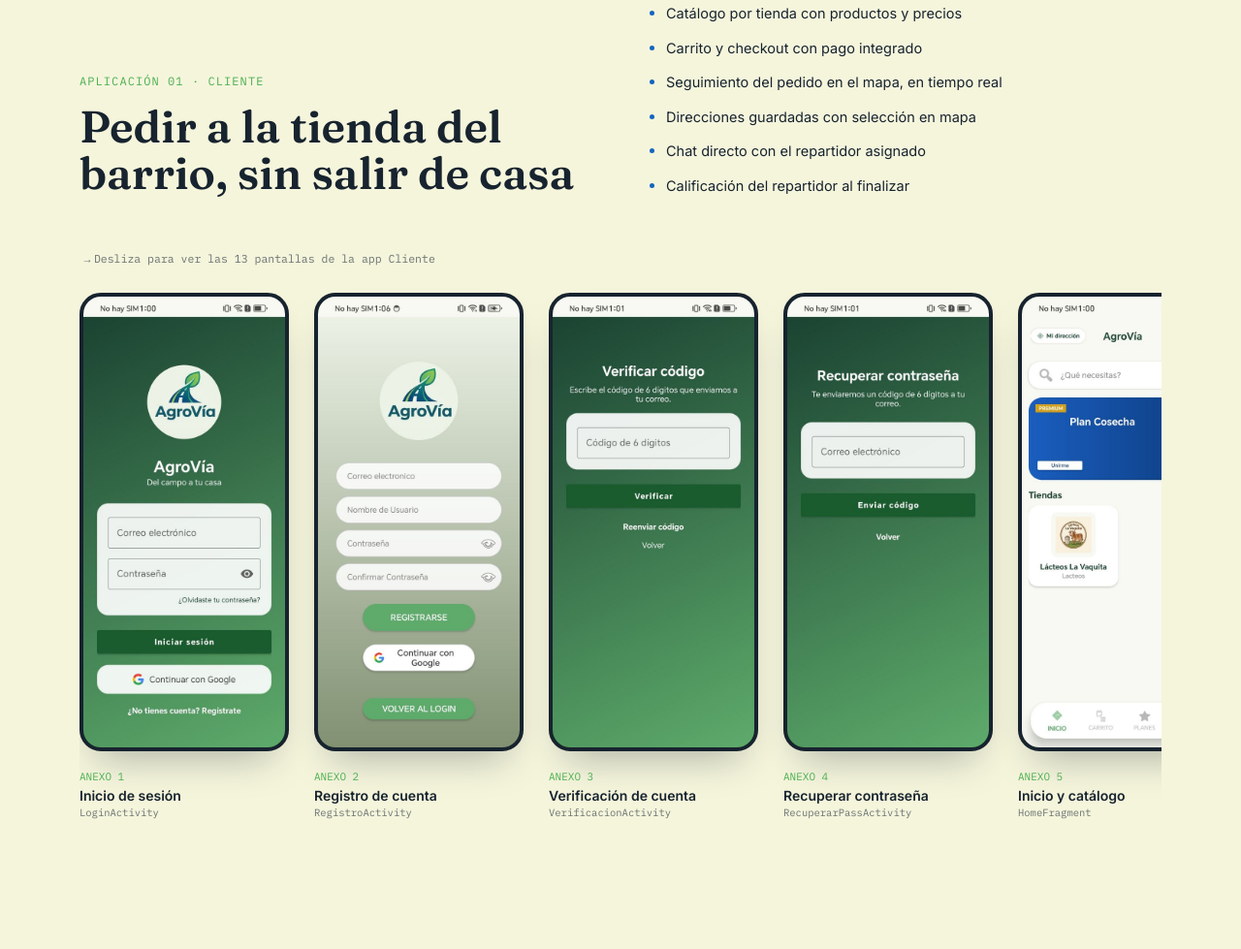
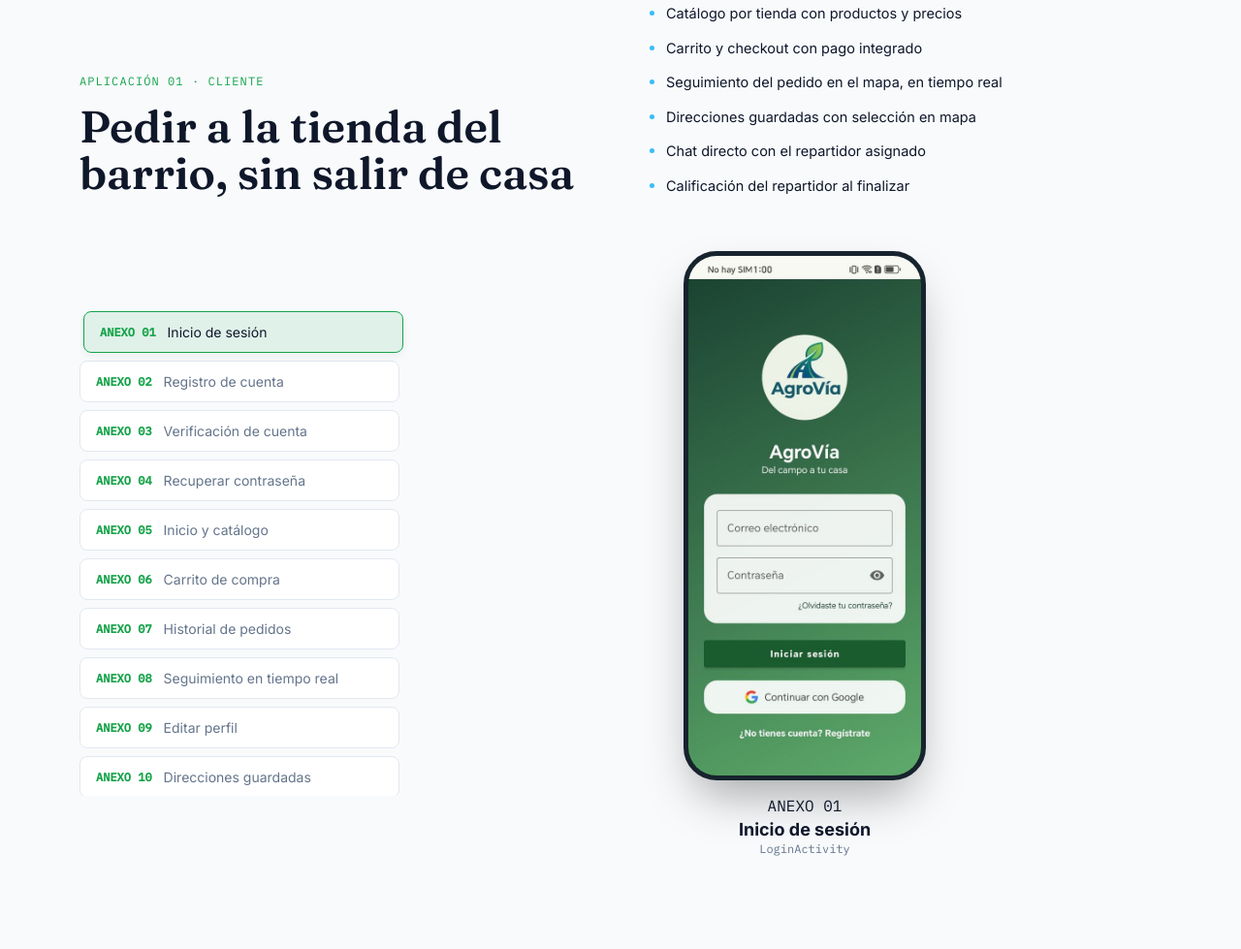
Before and after one commit to DAZA-28/AgroVia-web, a plain HTML site: page index.html in a window 1280 px wide. Shown: the part 2669-3648 px from the top of the page at 97% size. Drawn offline with nearby package versions, Linux system fonts and the light colour scheme.

Commit message:
rediseño de página

```diff
--- a/index.html
+++ b/index.html
@@ -10,20 +10,27 @@
 <link rel="preconnect" href="https://fonts.gstatic.com" crossorigin>
 <link href="https://fonts.googleapis.com/css2?family=Fraunces:ital,opsz,wght@0,9..144,340;0,9..144,480;0,9..144,600;1,9..144,420&family=Inter:wght@400;500;600;700&family=IBM+Plex+Mono:wght@400;500&display=swap" rel="stylesheet">
 <style>
-:root{
-  --verde-950:#0d2210;
-  --verde-900:#142c17;
-  --verde-800:#1c3d20;
-  --verde-600:#2e7d32;
-  --papel:#f5f5dc;
-  --papel-2:#ececc8;
-  --tinta:#17232e;
-  --tinta-60:rgba(23,35,46,.62);
-  --azul:#1565c0;
-  --azul-2:#6ca9ef;
-  --verde:#4caf50;
-  --linea:rgba(23,35,46,.14);
-  --radius:2px;
+:root {
+  /* Fondos y Superficies */
+  --papel: #f8fafc;
+  --papel-2: #f1f5f9;
+  --blanco-card: #ffffff;
+
+  /* Verdes y Acentos */
+  --verde-primary: #16a34a;
+  --verde-hover: #15803d;
+  --verde-soft: rgba(22, 163, 74, 0.1);
+  --azul-2: #38bdf8;
+
+  /* Secciones Dark & Hero */
+  --verde-950: #052e16;
+  --verde-900: #0f172a;
+
+  /* Tipografía y Líneas */
+  --tinta: #0f172a;
+  --tinta-60: #64748b;
+  --linea: #e2e8f0;
+  --radius: 8px;
 }
 *{box-sizing:border-box;}
 html{scroll-behavior:smooth;}
@@ -161,7 +168,7 @@
 .section-head{max-width:640px;margin-bottom:64px;}
 .k-label{
   font-family:'IBM Plex Mono',monospace;font-size:12px;letter-spacing:.09em;text-transform:uppercase;
-  color:var(--verde);margin-bottom:16px;display:block;
+  color:var(--verde-primary);margin-bottom:16px;display:block;
 }
 .section-head h2{font-size:clamp(28px,3.6vw,42px);letter-spacing:-.01em;}
 .section-head p{margin-top:18px;font-size:16.5px;line-height:1.65;color:var(--tinta-60);max-width:56ch;}
@@ -176,8 +183,8 @@
   background:repeating-linear-gradient(to bottom, var(--linea) 0 6px, transparent 6px 12px);
 }
 .ruta-line .dot{
-  position:absolute;left:-3.5px;width:8px;height:8px;border-radius:50%;background:var(--azul);
-  box-shadow:0 0 0 5px rgba(21,101,192,.16);
+  position:absolute;left:-3.5px;width:8px;height:8px;border-radius:50%;background:var(--azul-2);
+  box-shadow:0 0 0 5px rgba(56,189,248,.16);
   animation:travel 7s cubic-bezier(.65,0,.35,1) infinite;
 }
 @keyframes travel{0%,8%{top:0%;}45%,55%{top:48%;}92%,100%{top:100%;}}
@@ -192,8 +199,8 @@
 }
 .ruta-body{padding:8px 0 8px 30px;}
 .ruta-body .tag{
-  display:inline-block;font-family:'IBM Plex Mono',monospace;font-size:11.5px;color:var(--verde);
-  background:rgba(76,175,80,.08);padding:3px 9px;border-radius:20px;margin-bottom:12px;
+  display:inline-block;font-family:'IBM Plex Mono',monospace;font-size:11.5px;color:var(--verde-primary);
+  background:rgba(22,163,74,.08);padding:3px 9px;border-radius:20px;margin-bottom:12px;
 }
 .ruta-body h3{font-size:22px;margin-bottom:9px;}
 .ruta-body p{color:var(--tinta-60);font-size:15.5px;line-height:1.6;max-width:52ch;}
@@ -207,42 +214,14 @@
 .feature-list li{
   display:flex;gap:12px;font-size:14.5px;line-height:1.55;color:var(--tinta);
 }
-.feature-list li::before{content:'';flex:0 0 auto;width:5px;height:5px;border-radius:50%;background:var(--azul);margin-top:8px;}
+.feature-list li::before{content:'';flex:0 0 auto;width:5px;height:5px;border-radius:50%;background:var(--azul-2);margin-top:8px;}
 @media(max-width:860px){.app-head{grid-template-columns:1fr;gap:24px;}}
-
-/* gallery */
-.gallery-scroll{
-  display:flex;gap:26px;overflow-x:auto;padding:10px 4px 28px;
-  scroll-snap-type:x proximity;
-  scrollbar-width:thin;scrollbar-color:var(--verde-600) transparent;
-}
-.gallery-scroll::-webkit-scrollbar{height:5px;}
-.gallery-scroll::-webkit-scrollbar-thumb{background:var(--linea);border-radius:10px;}
-.g-card{
-  flex:0 0 auto;width:216px;scroll-snap-align:start;
-  transition:transform .35s cubic-bezier(.2,.7,.2,1);
-}
-.g-card:hover{transform:translateY(-8px);}
-.g-frame{
-  border-radius:22px;overflow:hidden;background:#081a0c;
-  border:4px solid #17232e;box-shadow:0 22px 40px -18px rgba(23,35,46,.35);
-}
-.g-frame img{display:block;}
-.g-cap{margin-top:14px;}
-.g-cap .num{font-family:'IBM Plex Mono',monospace;font-size:11px;color:var(--verde);}
-.g-cap .name{display:block;font-size:14px;font-weight:600;margin-top:3px;}
-.g-cap .cls{display:block;font-family:'IBM Plex Mono',monospace;font-size:10.5px;color:var(--tinta-60);margin-top:2px;}
-
-/* pill nav for hint */
-.scroll-hint{display:flex;align-items:center;gap:8px;font-family:'IBM Plex Mono',monospace;font-size:11.5px;color:var(--tinta-60);margin-bottom:18px;}
-.scroll-hint .arr{display:inline-block;animation:nudge 1.6s ease-in-out infinite;}
-@keyframes nudge{0%,100%{transform:translateX(0);}50%{transform:translateX(6px);}}
 
 /* ---------- estados pedido ---------- */
 .estados{display:grid;grid-template-columns:repeat(4,1fr);gap:0;margin-top:10px;position:relative;}
 .estado{padding:22px 18px;border-left:1px solid rgba(245,245,220,.14);position:relative;}
 .estado:first-child{border-left:none;}
-.estado::before{content:'';position:absolute;top:22px;left:-1px;width:1px;height:8px;background:var(--azul);}
+.estado::before{content:'';position:absolute;top:22px;left:-1px;width:1px;height:8px;background:var(--azul-2);}
 .estado .n{font-family:'IBM Plex Mono',monospace;font-size:11px;color:var(--azul-2);}
 .estado h4{font-family:'Fraunces',serif;font-size:19px;font-weight:600;margin:8px 0 8px;color:var(--papel);}
 .estado p{font-size:13.5px;color:rgba(245,245,220,.55);line-height:1.55;}
@@ -250,12 +229,24 @@
 
 /* ---------- stack ---------- */
 .stack-row{display:flex;flex-wrap:wrap;gap:12px;margin-top:8px;}
-.stack-chip{
-  font-family:'IBM Plex Mono',monospace;font-size:12.5px;
-  border:1px solid var(--linea);border-radius:20px;padding:9px 16px;
-  color:var(--tinta-60);transition:.25s;
+.stack-chip {
+  font-family: 'Inter', sans-serif;
+  font-size: 13.5px;
+  font-weight: 500;
+  letter-spacing: -0.01em;
+  border: 1px solid rgba(255, 255, 255, 0.15);
+  border-radius: 20px;
+  padding: 8px 18px;
+  color: #f8fafc;
+  background: rgba(255, 255, 255, 0.05);
+  transition: all 0.25s ease;
 }
-.stack-chip:hover{border-color:var(--verde);color:var(--tinta);}
+.stack-chip:hover {
+  border-color: var(--verde-primary);
+  color: var(--verde-primary);
+  background: var(--verde-soft);
+  transform: translateY(-2px);
+}
 
 /* ---------- footer / contact ---------- */
 footer{background:var(--verde-950);color:var(--papel);padding:100px 0 40px;}
@@ -270,6 +261,109 @@
 .foot-bottom{display:flex;justify-content:space-between;align-items:center;padding-top:34px;font-size:12.5px;color:rgba(245,245,220,.4);flex-wrap:wrap;gap:12px;}
 @media(max-width:820px){.foot-grid{grid-template-columns:1fr;gap:40px;}}
 
+/* ---------- PROTOTIPO INTERACTIVO ---------- */
+.interactive-prototype {
+  display: grid;
+  grid-template-columns: 340px 1fr;
+  gap: 40px;
+  align-items: center;
+  margin-top: 30px;
+}
+
+.screens-menu {
+  display: flex;
+  flex-direction: column;
+  gap: 8px;
+  max-height: 500px;
+  overflow-y: auto;
+  padding-right: 10px;
+  scrollbar-width: thin;
+  scrollbar-color: var(--verde-primary) transparent;
+}
+.screens-menu::-webkit-scrollbar {
+  width: 6px;
+}
+.screens-menu::-webkit-scrollbar-thumb {
+  background: var(--linea);
+  border-radius: 10px;
+}
+
+.screen-btn {
+  background: var(--blanco-card);
+  border: 1px solid var(--linea);
+  padding: 12px 16px;
+  border-radius: var(--radius);
+  text-align: left;
+  font-family: 'Inter', sans-serif;
+  font-size: 14px;
+  color: var(--tinta-60);
+  cursor: pointer;
+  transition: all 0.25s ease;
+  display: flex;
+  align-items: center;
+  gap: 12px;
+}
+
+.screen-btn span {
+  font-family: 'IBM Plex Mono', monospace;
+  font-size: 12px;
+  color: var(--verde-primary);
+  font-weight: 600;
+}
+
+.screen-btn:hover, .screen-btn.active {
+  background: var(--verde-soft);
+  border-color: var(--verde-primary);
+  color: var(--tinta);
+  transform: translateX(4px);
+  box-shadow: 0 4px 12px rgba(0, 0, 0, 0.05);
+}
+
+.prototype-stage {
+  display: flex;
+  flex-direction: column;
+  align-items: center;
+  gap: 16px;
+}
+
+.phone-frame {
+  width: 250px;
+  border-radius: 34px;
+  background: #081a0c;
+  border: 5px solid #17232e;
+  box-shadow: 0 25px 50px -12px rgba(0, 0, 0, 0.35);
+  overflow: hidden;
+}
+
+.phone-screen img {
+  width: 100%;
+  display: block;
+  transition: opacity 0.2s ease;
+}
+
+.screen-info {
+  text-align: center;
+}
+
+.screen-info h4 {
+  font-size: 18px;
+  margin: 4px 0 2px;
+}
+
+.screen-info p {
+  font-family: 'IBM Plex Mono', monospace;
+  font-size: 12px;
+  color: var(--tinta-60);
+}
+
+@media(max-width: 820px) {
+  .interactive-prototype {
+    grid-template-columns: 1fr;
+  }
+  .screens-menu {
+    max-height: 250px;
+  }
+}
 </style>
 </head>
 <body>
@@ -288,7 +382,6 @@
   </button>
 </nav>
 
-<!-- HERO -->
 <header class="hero">
   <div class="wrap hero-grid">
     <div>
@@ -308,7 +401,6 @@
   </div>
 </header>
 
-<!-- COMO FUNCIONA -->
 <section id="flujo">
   <div class="wrap">
     <div class="section-head reveal">
@@ -359,7 +451,6 @@
   </div>
 </section>
 
-<!-- ESTADOS DARK STRIP -->
 <section class="dark" style="padding:80px 0;">
   <div class="wrap reveal">
     <span class="k-label">Máquina de estados del pedido</span>
@@ -372,7 +463,6 @@
   </div>
 </section>
 
-<!-- APP CLIENTE -->
 <section class="app-section" id="cliente">
   <div class="wrap">
     <div class="app-head">
@@ -393,12 +483,24 @@
       </div>
     </div>
 
-    <div class="scroll-hint reveal"><span class="arr">→</span> Desliza para ver las 13 pantallas de la app Cliente</div>
-    <div class="gallery-scroll reveal" id="gal-cliente"></div>
+    <div class="interactive-prototype reveal">
+      <div class="screens-menu" id="menu-cliente"></div>
+      <div class="prototype-stage">
+        <div class="phone-frame">
+          <div class="phone-screen">
+            <img id="active-screen-cliente" src="assets/img/s1.jpg" alt="Pantalla activa app Cliente">
+          </div>
+        </div>
+        <div class="screen-info">
+          <span class="mono" id="screen-num-cliente">ANEXO 01</span>
+          <h4 id="screen-title-cliente">Inicio de sesión</h4>
+          <p id="screen-class-cliente">LoginActivity</p>
+        </div>
+      </div>
+    </div>
   </div>
 </section>
 
-<!-- APP PROVEEDOR -->
 <section class="app-section" id="proveedor" style="background:var(--papel-2);">
   <div class="wrap">
     <div class="app-head">
@@ -418,12 +520,24 @@
       </div>
     </div>
 
-    <div class="scroll-hint reveal"><span class="arr">→</span> Desliza para ver las 13 pantallas de la app Proveedor</div>
-    <div class="gallery-scroll reveal" id="gal-proveedor"></div>
+    <div class="interactive-prototype reveal">
+      <div class="screens-menu" id="menu-proveedor"></div>
+      <div class="prototype-stage">
+        <div class="phone-frame">
+          <div class="phone-screen">
+            <img id="active-screen-proveedor" src="assets/img/s22.jpg" alt="Pantalla activa app Proveedor">
+          </div>
+        </div>
+        <div class="screen-info">
+          <span class="mono" id="screen-num-proveedor">ANEXO 22</span>
+          <h4 id="screen-title-proveedor">Inicio de sesión</h4>
+          <p id="screen-class-proveedor">LoginProveedorActivity</p>
+        </div>
+      </div>
+    </div>
   </div>
 </section>
 
-<!-- APP REPARTIDOR -->
 <section class="app-section" id="repartidor">
   <div class="wrap">
     <div class="app-head">
@@ -443,12 +557,24 @@
       </div>
     </div>
 
-    <div class="scroll-hint reveal"><span class="arr">→</span> Desliza para ver las 8 pantallas de la app Repartidor</div>
-    <div class="gallery-scroll reveal" id="gal-repartidor"></div>
+    <div class="interactive-prototype reveal">
+      <div class="screens-menu" id="menu-repartidor"></div>
+      <div class="prototype-stage">
+        <div class="phone-frame">
+          <div class="phone-screen">
+            <img id="active-screen-repartidor" src="assets/img/s14.jpg" alt="Pantalla activa app Repartidor">
+          </div>
+        </div>
+        <div class="screen-info">
+          <span class="mono" id="screen-num-repartidor">ANEXO 14</span>
+          <h4 id="screen-title-repartidor">Inicio de sesión</h4>
+          <p id="screen-class-repartidor">LoginRepartidorActivity</p>
+        </div>
+      </div>
+    </div>
   </div>
 </section>
 
-<!-- STACK -->
 <section class="dark">
   <div class="wrap">
     <div class="section-head reveal">
@@ -470,7 +596,6 @@
   </div>
 </section>
 
-<!-- CONTACT -->
 <footer id="contacto">
   <div class="wrap">
     <div class="foot-grid">
@@ -499,14 +624,16 @@
   </div>
 </footer>
 
+<script src="https://cdnjs.cloudflare.com/ajax/libs/gsap/3.12.2/gsap.min.js"></script>
+<script src="https://cdnjs.cloudflare.com/ajax/libs/gsap/3.12.2/ScrollTrigger.min.js"></script>
+
 <script>
-// nav shadow on scroll
+// Menú móvil y navegación
 const nav = document.getElementById('nav');
 window.addEventListener('scroll', () => {
   nav.classList.toggle('scrolled', window.scrollY > 20);
 });
 
-// mobile menu toggle
 const navToggle = document.getElementById('navToggle');
 const navLinks = document.getElementById('navLinks');
 navToggle.addEventListener('click', () => {
@@ -520,13 +647,18 @@
   navToggle.setAttribute('aria-expanded', false);
 }));
 
-// reveal on scroll
-const io = new IntersectionObserver((entries) => {
-  entries.forEach(e => { if (e.isIntersecting) { e.target.classList.add('in'); io.unobserve(e.target); } });
-}, { threshold: 0.15 });
-document.querySelectorAll('.reveal').forEach(el => io.observe(el));
+// Animación reveal
+const observer = new IntersectionObserver((entries) => {
+  entries.forEach(entry => {
+    if (entry.isIntersecting) {
+      entry.target.classList.add('in');
+    }
+  });
+}, { threshold: 0.1 });
 
-// gallery data
+document.querySelectorAll('.reveal').forEach(el => observer.observe(el));
+
+// Datos de las pantallas
 const cliente = [
   [1,"Inicio de sesión","LoginActivity"],
   [2,"Registro de cuenta","RegistroActivity"],
@@ -542,6 +674,7 @@
   [12,"Mi perfil","ConfiguracionFragment"],
   [13,"Configuración de la app","ConfiguracionAppActivity"],
 ];
+
 const repartidor = [
   [14,"Inicio de sesión","LoginRepartidorActivity"],
   [15,"Recuperar contraseña","LoginRepartidorActivity"],
@@ -552,6 +685,7 @@
   [20,"Perfil del repartidor","PerfilRepartidorActivity"],
   [21,"Reporte de entregas","ReporteRepartidorActivity"],
 ];
+
 const proveedor = [
   [22,"Inicio de sesión","LoginProveedorActivity"],
   [23,"Recuperar contraseña","LoginProveedorActivity"],
@@ -568,62 +702,52 @@
   [34,"Historial de pedidos","PedidosFragment"],
 ];
 
-const annexImages = {
-  1: "s1.jpg",
-  2: "s2.jpg",
-  3: "s3.jpg",
-  4: "s4.jpg",
-  5: "s5.jpg",
-  6: "s6.jpg",
-  7: "s7.jpg",
-  8: "s8.jpg",
-  9: "s9.jpg",
-  10: "s10.jpg",
-  11: "s11.jpg",
-  12: "s12.jpg",
-  13: "s13.jpg",
-  14: "s14.jpg",
-  15: "s15.jpg",
-  16: "s16.jpg",
-  17: "s17.jpg",
-  18: "s18.jpg",
-  19: "s19.jpg",
-  20: "s20.jpg",
-  21: "s21.jpg",
-  22: "s22.jpg",
-  23: "s23.jpg",
-  24: "s24.jpg",
-  25: "s25.jpg",
-  26: "s26.jpg",
-  27: "s27.jpg",
-  28: "s28.jpg",
-  29: "s29.jpg",
-  30: "s30.jpg",
-  31: "s31.jpg",
-  32: "s32.jpg",
-  33: "s33.jpg",
-  34: "s34.jpg"
-};
+// Lógica del prototipo interactivo (CORREGIDO EL NOMBRE DE LA IMAGEN)
+function initPrototype(menuId, imgId, infoPrefix, data) {
+  const menu = document.getElementById(menuId);
+  const img = document.getElementById(imgId);
 
-function buildGallery(id, items) {
-  const el = document.getElementById(id);
-  el.innerHTML = items.map(([n, name, cls]) => {
-    const imageFile = annexImages[n] || `s${n}.jpg`;
+  if (!menu || !img) return;
+
+  menu.innerHTML = data.map(([n, name, cls], index) => {
+    // Formato visible en el botón (ANEXO 01, ANEXO 02...)
+    const formattedNum = n < 10 ? '0' + n : n;
+
+    // Nombre del archivo de imagen real sin cero inicial (s1.jpg, s2.jpg...)
+    const fileName = `s${n}.jpg`;
+
     return `
-      <div class="g-card">
-        <div class="g-frame"><img src="assets/img/${imageFile}" loading="lazy" alt="${name} — app AgroVía"></div>
-        <div class="g-cap">
-          <span class="num mono">ANEXO ${n}</span>
-          <span class="name">${name}</span>
-          <span class="cls">${cls}</span>
-        </div>
-      </div>
+      <button class="screen-btn ${index === 0 ? 'active' : ''}"
+              data-img="${fileName}"
+              data-num="${formattedNum}"
+              data-title="${name}"
+              data-cls="${cls}">
+        <span>ANEXO ${formattedNum}</span> ${name}
+      </button>
     `;
   }).join('');
+
+  menu.querySelectorAll('.screen-btn').forEach(btn => {
+    btn.addEventListener('click', () => {
+      menu.querySelectorAll('.screen-btn').forEach(b => b.classList.remove('active'));
+      btn.classList.add('active');
+
+      img.style.opacity = '0';
+      setTimeout(() => {
+        img.src = `assets/img/${btn.dataset.img}`;
+        document.getElementById(`screen-num-${infoPrefix}`).textContent = `ANEXO ${btn.dataset.num}`;
+        document.getElementById(`screen-title-${infoPrefix}`).textContent = btn.dataset.title;
+        document.getElementById(`screen-class-${infoPrefix}`).textContent = btn.dataset.cls;
+        img.style.opacity = '1';
+      }, 150);
+    });
+  });
 }
-buildGallery('gal-cliente', cliente);
-buildGallery('gal-repartidor', repartidor);
-buildGallery('gal-proveedor', proveedor);
+
+// Inicialización de prototipos
+initPrototype('menu-cliente', 'active-screen-cliente', 'cliente', cliente);
+initPrototype('menu-proveedor', 'active-screen-proveedor', 'proveedor', proveedor);
+initPrototype('menu-repartidor', 'active-screen-repartidor', 'repartidor', repartidor);
 </script>
 </body>
 </html>
```
